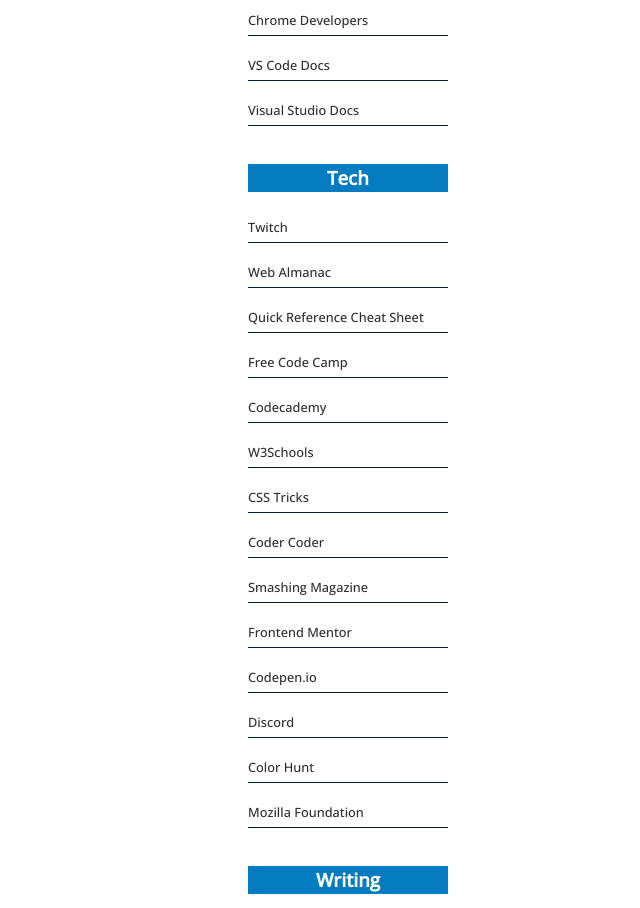
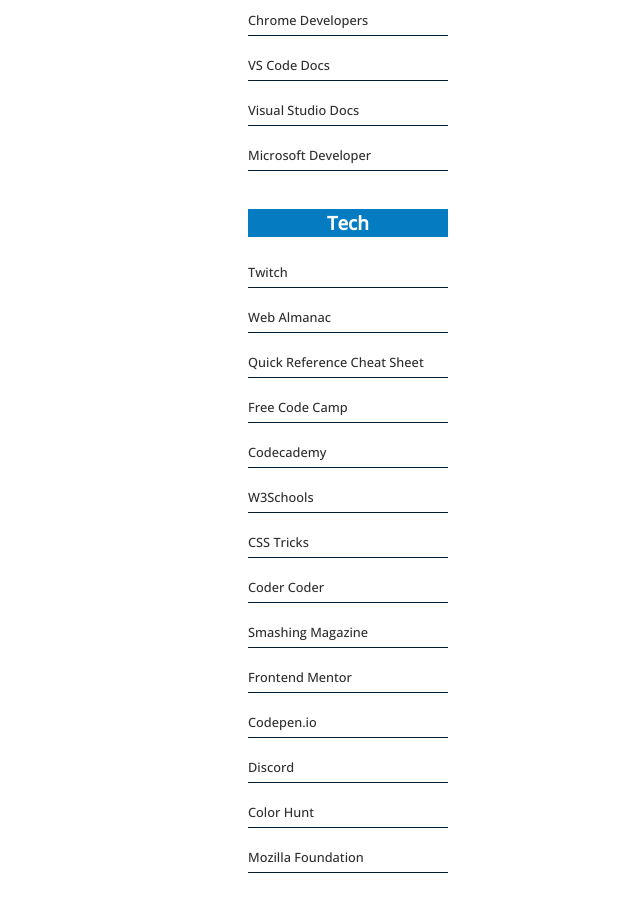
Before and after one commit to JohnSorba/Mock-Website, a plain HTML site: page blog.html in a window 1280 px wide. Shown: the part 1315-2223 px from the top of the page, without its empty margins (640-1280 px from the left). Drawn offline with nearby package versions, Linux system fonts and the light colour scheme.

Commit message:
Commit Change

```diff
--- a/blog.html
+++ b/blog.html
@@ -236,6 +236,13 @@
               >Visual Studio Docs</a
             >
           </li>
+          <li>
+            <a
+              href="https://developer.microsoft.com/en-gb/"
+              target="_blank"
+              >Microsoft Developer</a
+            >
+          </li>
         </ul>
 
         <!-- LINKS TO OTHER RESOURCES -->
```
